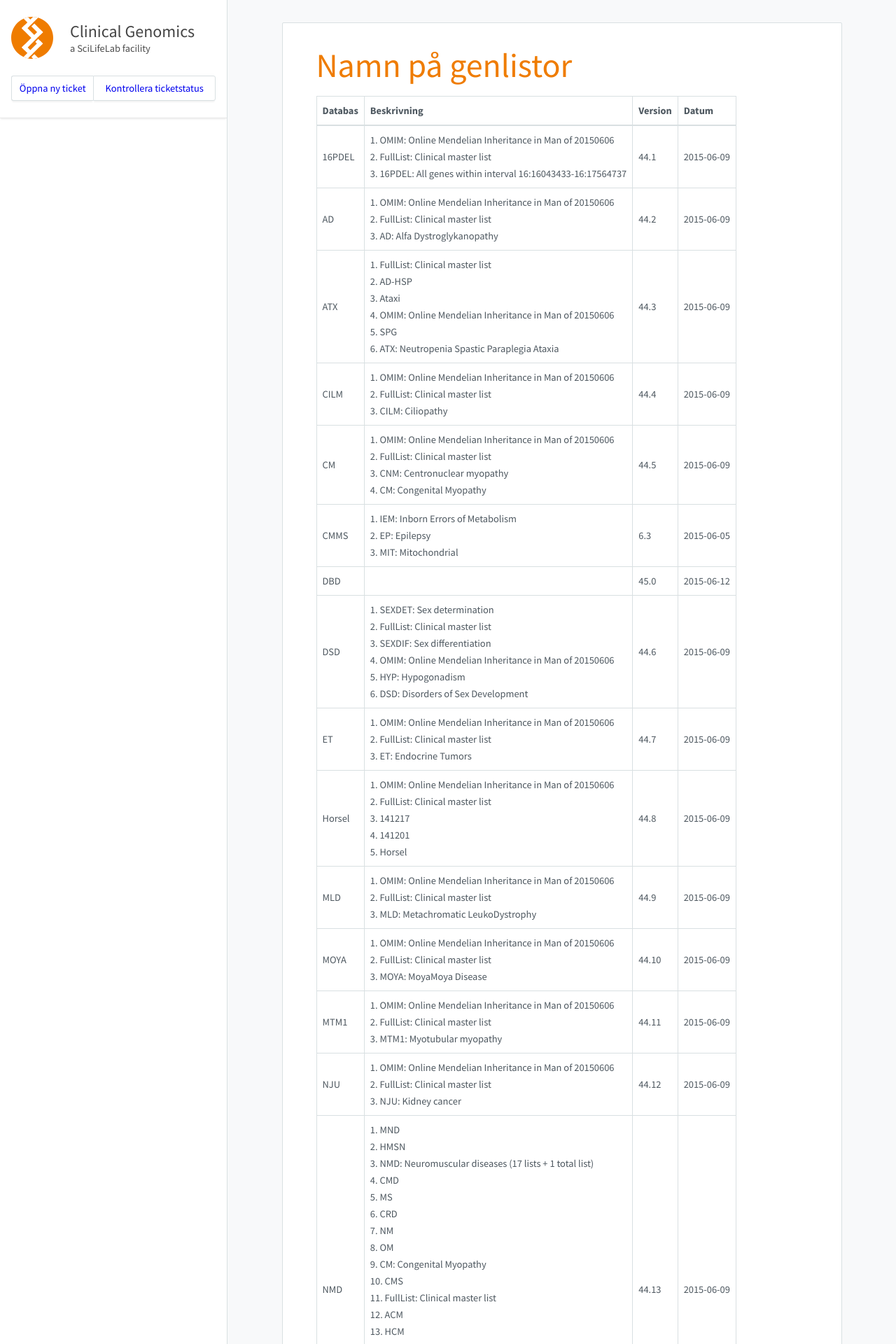
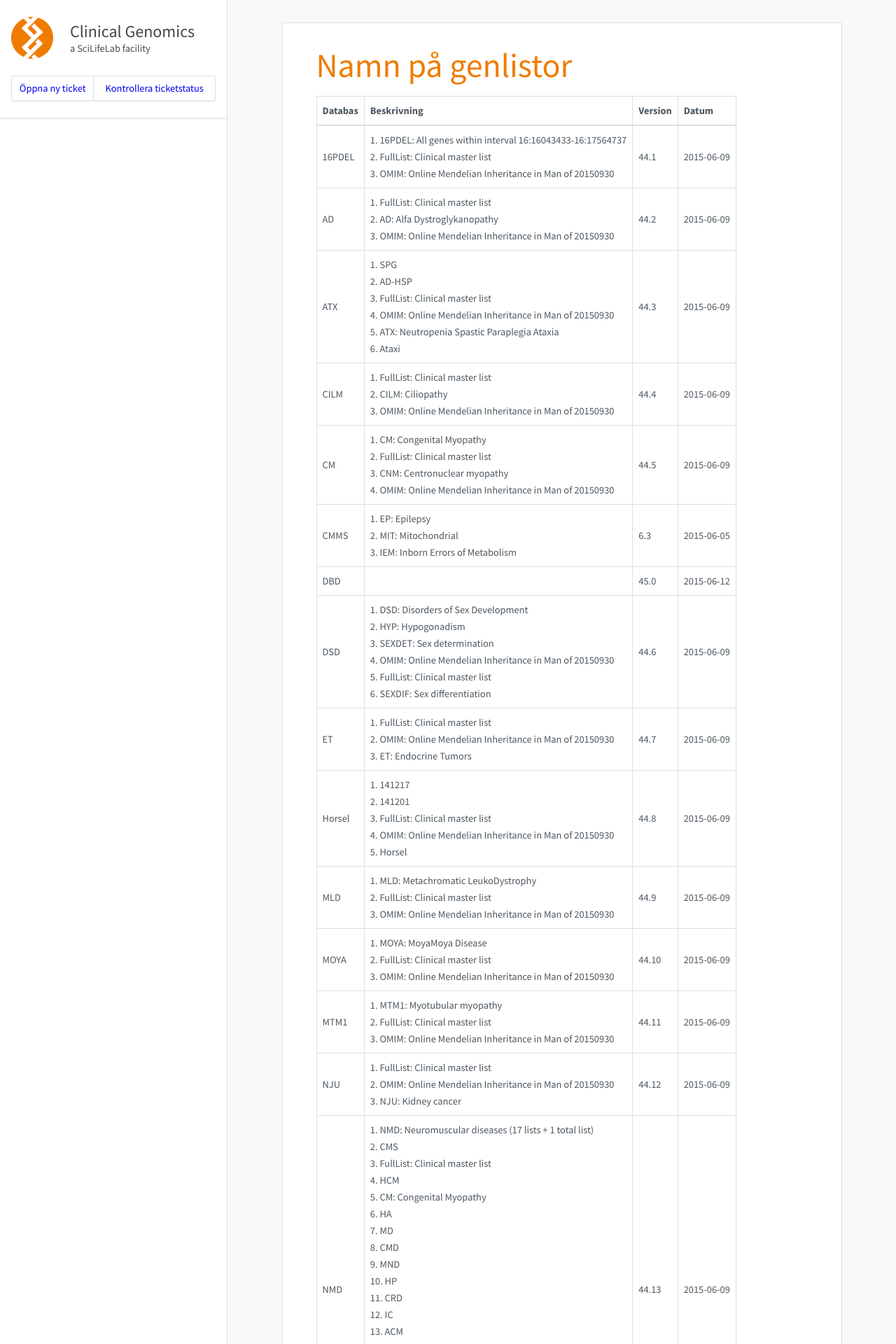
Before and after one commit to Clinical-Genomics/clinical-genomics.github.io, a Jekyll site: the page built from _pages/namnpagenlistor.md, in a window 1280 px wide. Shown: the top 1920 px of the page at 70% size. Built offline with Jekyll 4.4.1, drawn with Linux system fonts in a browser that asks for light colours; nearby versions of some CDN libraries; some of the changed text lies outside the part shown.

Commit message:
Update to cust002-OMIM.txt

```diff
--- a/_pages/namnpagenlistor.md
+++ b/_pages/namnpagenlistor.md
@@ -8,25 +8,25 @@
 
 |Databas|Beskrivning|Version|Datum|
 |---|---|---|---|
-|16PDEL|1. OMIM: Online Mendelian Inheritance in Man of 20150606<br />2. FullList: Clinical master list<br />3. 16PDEL: All genes within interval 16:16043433-16:17564737<br />|44.1|2015-06-09|
-|AD|1. OMIM: Online Mendelian Inheritance in Man of 20150606<br />2. FullList: Clinical master list<br />3. AD: Alfa Dystroglykanopathy<br />|44.2|2015-06-09|
-|ATX|1. FullList: Clinical master list<br />2. AD-HSP<br />3. Ataxi<br />4. OMIM: Online Mendelian Inheritance in Man of 20150606<br />5. SPG<br />6. ATX: Neutropenia Spastic Paraplegia Ataxia<br />|44.3|2015-06-09|
-|CILM|1. OMIM: Online Mendelian Inheritance in Man of 20150606<br />2. FullList: Clinical master list<br />3. CILM: Ciliopathy<br />|44.4|2015-06-09|
-|CM|1. OMIM: Online Mendelian Inheritance in Man of 20150606<br />2. FullList: Clinical master list<br />3. CNM: Centronuclear myopathy<br />4. CM: Congenital Myopathy<br />|44.5|2015-06-09|
-|CMMS|1. IEM: Inborn Errors of Metabolism<br />2. EP: Epilepsy<br />3. MIT: Mitochondrial<br />|6.3|2015-06-05|
+|16PDEL|1. 16PDEL: All genes within interval 16:16043433-16:17564737<br />2. FullList: Clinical master list<br />3. OMIM: Online Mendelian Inheritance in Man of 20150930<br />|44.1|2015-06-09|
+|AD|1. FullList: Clinical master list<br />2. AD: Alfa Dystroglykanopathy<br />3. OMIM: Online Mendelian Inheritance in Man of 20150930<br />|44.2|2015-06-09|
+|ATX|1. SPG<br />2. AD-HSP<br />3. FullList: Clinical master list<br />4. OMIM: Online Mendelian Inheritance in Man of 20150930<br />5. ATX: Neutropenia Spastic Paraplegia Ataxia<br />6. Ataxi<br />|44.3|2015-06-09|
+|CILM|1. FullList: Clinical master list<br />2. CILM: Ciliopathy<br />3. OMIM: Online Mendelian Inheritance in Man of 20150930<br />|44.4|2015-06-09|
+|CM|1. CM: Congenital Myopathy<br />2. FullList: Clinical master list<br />3. CNM: Centronuclear myopathy<br />4. OMIM: Online Mendelian Inheritance in Man of 20150930<br />|44.5|2015-06-09|
+|CMMS|1. EP: Epilepsy<br />2. MIT: Mitochondrial<br />3. IEM: Inborn Errors of Metabolism<br />|6.3|2015-06-05|
 |DBD||45.0|2015-06-12|
-|DSD|1. SEXDET: Sex determination<br />2. FullList: Clinical master list<br />3. SEXDIF: Sex differentiation<br />4. OMIM: Online Mendelian Inheritance in Man of 20150606<br />5. HYP: Hypogonadism<br />6. DSD: Disorders of Sex Development<br />|44.6|2015-06-09|
-|ET|1. OMIM: Online Mendelian Inheritance in Man of 20150606<br />2. FullList: Clinical master list<br />3. ET: Endocrine Tumors<br />|44.7|2015-06-09|
-|Horsel|1. OMIM: Online Mendelian Inheritance in Man of 20150606<br />2. FullList: Clinical master list<br />3. 141217<br />4. 141201<br />5. Horsel<br />|44.8|2015-06-09|
-|MLD|1. OMIM: Online Mendelian Inheritance in Man of 20150606<br />2. FullList: Clinical master list<br />3. MLD: Metachromatic LeukoDystrophy<br />|44.9|2015-06-09|
-|MOYA|1. OMIM: Online Mendelian Inheritance in Man of 20150606<br />2. FullList: Clinical master list<br />3. MOYA: MoyaMoya Disease<br />|44.10|2015-06-09|
-|MTM1|1. OMIM: Online Mendelian Inheritance in Man of 20150606<br />2. FullList: Clinical master list<br />3. MTM1: Myotubular myopathy<br />|44.11|2015-06-09|
-|NJU|1. OMIM: Online Mendelian Inheritance in Man of 20150606<br />2. FullList: Clinical master list<br />3. NJU: Kidney cancer<br />|44.12|2015-06-09|
-|NMD|1. MND<br />2. HMSN<br />3. NMD: Neuromuscular diseases (17 lists + 1 total list)<br />4. CMD<br />5. MS<br />6. CRD<br />7. NM<br />8. OM<br />9. CM: Congenital Myopathy<br />10. CMS<br />11. FullList: Clinical master list<br />12. ACM<br />13. HCM<br />14. HP<br />15. OND<br />16. IC<br />17. HA<br />18. MM<br />19. MD<br />20. DM<br />|44.13|2015-06-09|
-|OMIM|Online Mendelian Inheritance in Man of 20150606|44.14|2015-06-09|
-|ORO|1. OMIM: Online Mendelian Inheritance in Man of 20150606<br />2. FullList: Clinical master list<br />3. ORO: Oro-facial-digital syndrome<br />|44.15|2015-06-09|
-|PAF1|1. OMIM: Online Mendelian Inheritance in Man of 20150606<br />2. FullList: Clinical master list<br />3. PAF1: RNA polymerase II-associated factor<br />|44.16|2015-06-09|
-|PID|1. FullList: Clinical master list<br />2. PID: Primary Immune Deficiency<br />3. PIDCAD: PID Candidates<br />|7.0|2015-08-31|
-|SCN|1. OMIM: Online Mendelian Inheritance in Man of 20150606<br />2. FullList: Clinical master list<br />3. SCN: Neutropenia<br />|44.17|2015-06-09|
-|SHANK1|1. OMIM: Online Mendelian Inheritance in Man of 20150606<br />2. FullList: Clinical master list<br />3. SHANK1: SH3 and multiple ankyrin repeat domains 1<br />|44.18|2015-06-09|
-|SKD|1. OMIM: Online Mendelian Inheritance in Man of 20150606<br />2. FullList: Clinical master list<br />3. SKD: Skeletal dysplasia<br />|46.0|2015-09-03|
+|DSD|1. DSD: Disorders of Sex Development<br />2. HYP: Hypogonadism<br />3. SEXDET: Sex determination<br />4. OMIM: Online Mendelian Inheritance in Man of 20150930<br />5. FullList: Clinical master list<br />6. SEXDIF: Sex differentiation<br />|44.6|2015-06-09|
+|ET|1. FullList: Clinical master list<br />2. OMIM: Online Mendelian Inheritance in Man of 20150930<br />3. ET: Endocrine Tumors<br />|44.7|2015-06-09|
+|Horsel|1. 141217<br />2. 141201<br />3. FullList: Clinical master list<br />4. OMIM: Online Mendelian Inheritance in Man of 20150930<br />5. Horsel<br />|44.8|2015-06-09|
+|MLD|1. MLD: Metachromatic LeukoDystrophy<br />2. FullList: Clinical master list<br />3. OMIM: Online Mendelian Inheritance in Man of 20150930<br />|44.9|2015-06-09|
+|MOYA|1. MOYA: MoyaMoya Disease<br />2. FullList: Clinical master list<br />3. OMIM: Online Mendelian Inheritance in Man of 20150930<br />|44.10|2015-06-09|
+|MTM1|1. MTM1: Myotubular myopathy<br />2. FullList: Clinical master list<br />3. OMIM: Online Mendelian Inheritance in Man of 20150930<br />|44.11|2015-06-09|
+|NJU|1. FullList: Clinical master list<br />2. OMIM: Online Mendelian Inheritance in Man of 20150930<br />3. NJU: Kidney cancer<br />|44.12|2015-06-09|
+|NMD|1. NMD: Neuromuscular diseases (17 lists + 1 total list)<br />2. CMS<br />3. FullList: Clinical master list<br />4. HCM<br />5. CM: Congenital Myopathy<br />6. HA<br />7. MD<br />8. CMD<br />9. MND<br />10. HP<br />11. CRD<br />12. IC<br />13. ACM<br />14. OND<br />15. MS<br />16. DM<br />17. HMSN<br />18. OM<br />19. NM<br />20. MM<br />|44.13|2015-06-09|
+|OMIM|Online Mendelian Inheritance in Man of 20150930|47.0|2015-10-01|
+|ORO|1. ORO: Oro-facial-digital syndrome<br />2. FullList: Clinical master list<br />3. OMIM: Online Mendelian Inheritance in Man of 20150930<br />|44.15|2015-06-09|
+|PAF1|1. PAF1: RNA polymerase II-associated factor<br />2. FullList: Clinical master list<br />3. OMIM: Online Mendelian Inheritance in Man of 20150930<br />|44.16|2015-06-09|
+|PID|1. PID: Primary Immune Deficiency<br />2. FullList: Clinical master list<br />3. PIDCAD: PID Candidates<br />|7.0|2015-08-31|
+|SCN|1. FullList: Clinical master list<br />2. OMIM: Online Mendelian Inheritance in Man of 20150930<br />3. SCN: Neutropenia<br />|44.17|2015-06-09|
+|SHANK1|1. SHANK1: SH3 and multiple ankyrin repeat domains 1<br />2. FullList: Clinical master list<br />3. OMIM: Online Mendelian Inheritance in Man of 20150930<br />|44.18|2015-06-09|
+|SKD|1. SKD: Skeletal dysplasia<br />2. FullList: Clinical master list<br />3. OMIM: Online Mendelian Inheritance in Man of 20150930<br />|46.0|2015-09-03|
```
